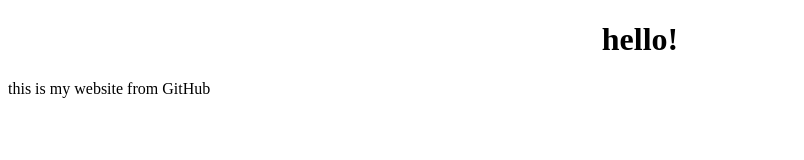
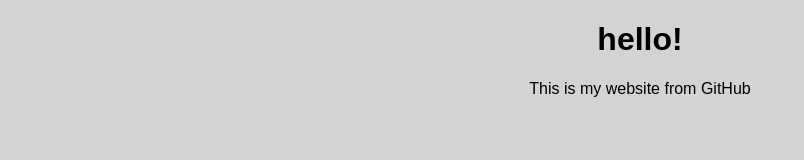
Before and after one commit to 2crabs/2crabs.github.io, a plain HTML site: page index.html in a window 1280 px wide. Shown: the whole page, without its empty margins (0-804 px from the left). Drawn offline with Linux system fonts and the light colour scheme.

Commit message:
Update index.html
added css

```diff
--- a/index.html
+++ b/index.html
@@ -1,10 +1,16 @@
 <!DOCTYPE html>
 <html>
   <head>
+  	<style>
+    .normal{
+    	font-family:arial;
+        text-align:center;
+    }
+    </style>
     <title>My website</title>
   </head>
-  <body>
-    <h1 style = "text-align: center; font-size: xx-large">hello!</h1>
-    <p>this is my website from GitHub</p>
-    </body>
+  <body style = "background:lightgrey">
+    <h1 class="normal" style = "font-size: xx-large">hello!</h1>
+    <p class="normal">This is my website from GitHub</p>
+  </body>
 </html>
```
